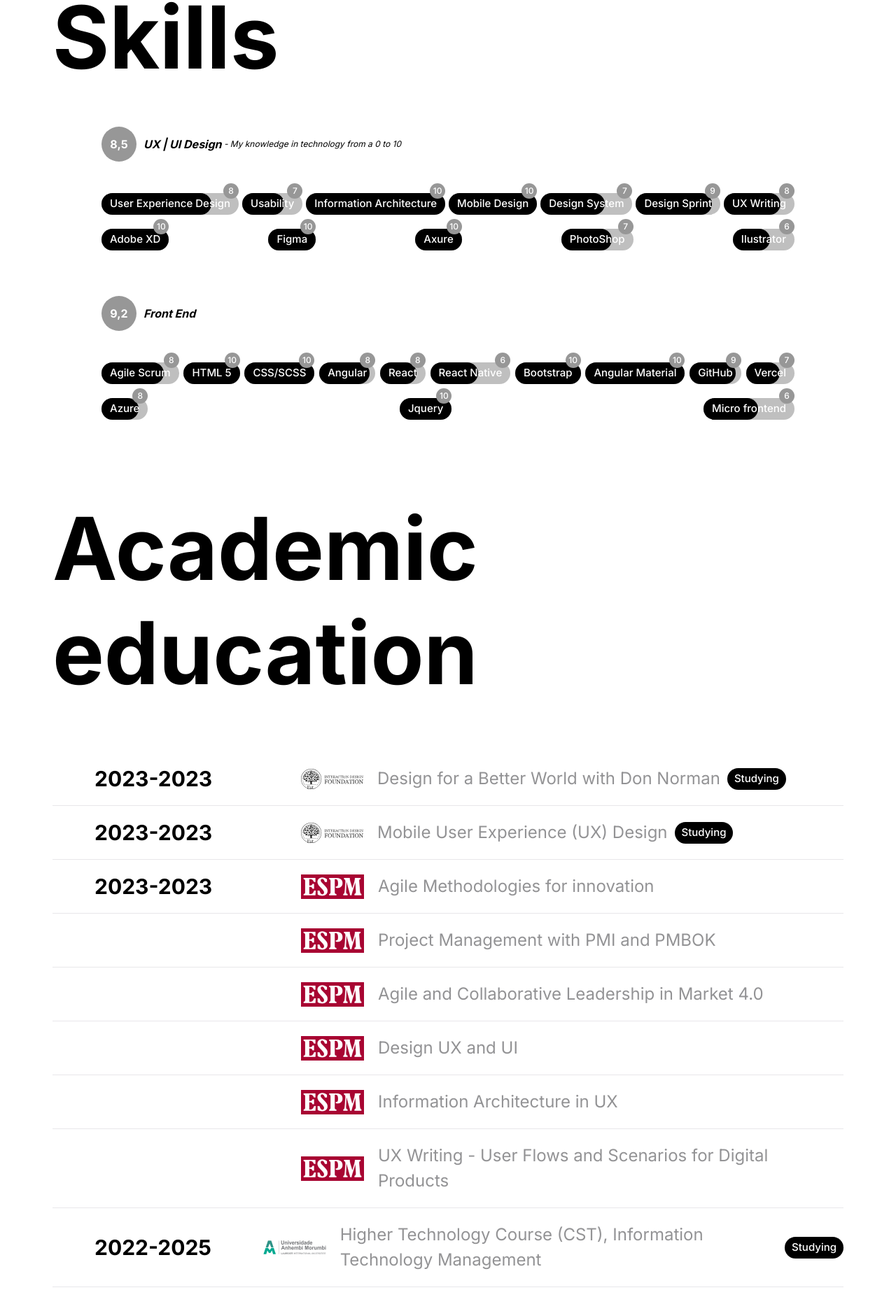
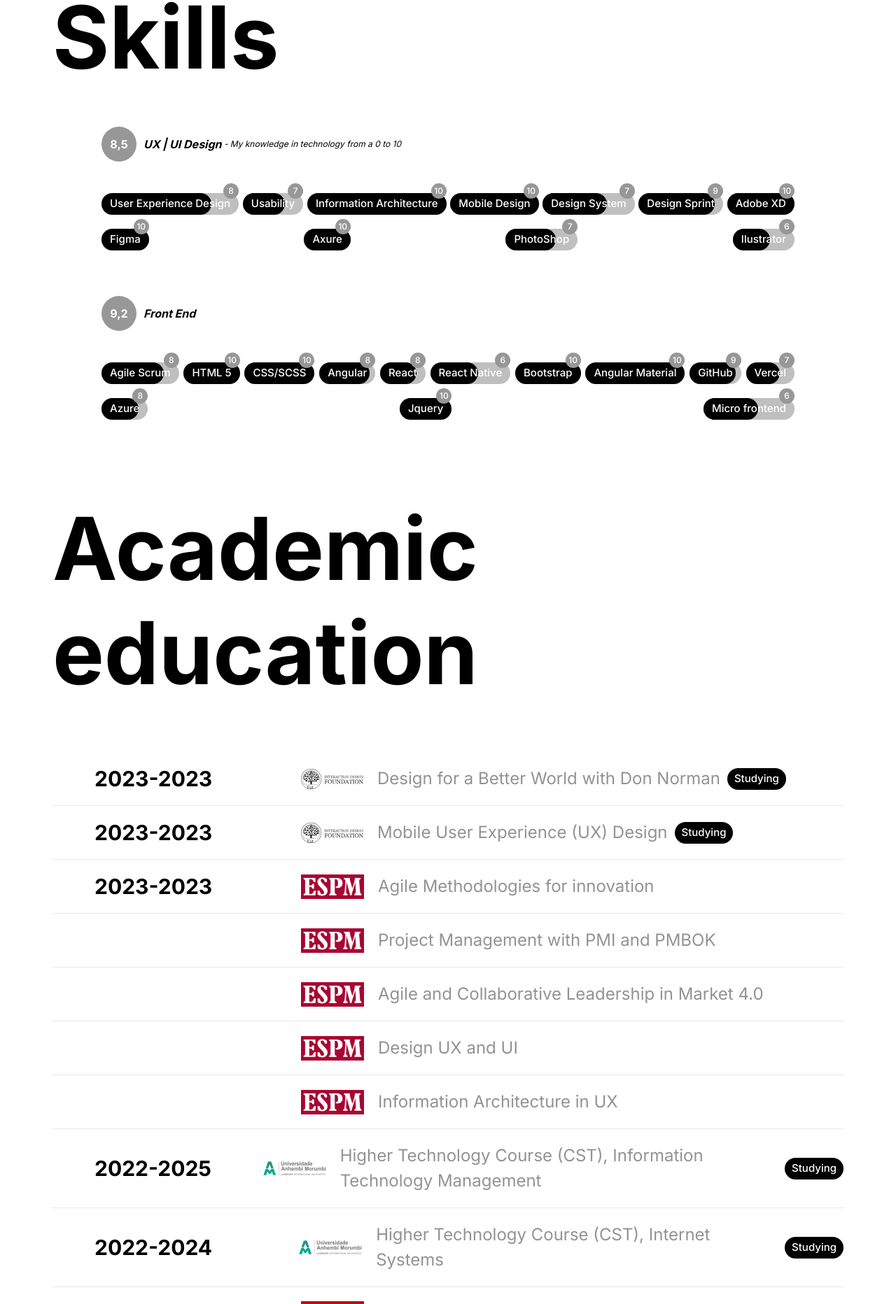
Before and after one commit to thiagosantosa/portfolio, a React (Create React App) app: page / in a window 1280 px wide. Shown: the part 6693-8557 px from the top of the page at 70% size. Built offline with nearby package versions, Linux system fonts and the light colour scheme.

Commit message:
retirada UX Writing

```diff
--- a/src/pages/Home.js
+++ b/src/pages/Home.js
@@ -172,7 +172,6 @@ function Home() {
               <div div className='container__tags__item'><i>Mobile Design</i> <span>10</span> <div data-label="punctuation" style={{width: '100%'}}></div></div>
               <div div className='container__tags__item'><i>Design System</i> <span>7</span> <div data-label="punctuation" style={{width: '70%'}}></div></div>
               <div div className='container__tags__item'><i>Design Sprint</i> <span>9</span> <div data-label="punctuation" style={{width: '90%'}}></div></div>
-              <div div className='container__tags__item'><i>UX Writing</i> <span>8</span> <div data-label="punctuation" style={{width: '80%'}}></div></div>
               <div div className='container__tags__item'><i>Adobe XD</i> <span>10</span> <div data-label="punctuation" style={{width: '100%'}}></div></div>
               <div div className='container__tags__item'><i>Figma</i> <span>10</span> <div data-label="punctuation" style={{width: '100%'}}></div></div>
               <div div className='container__tags__item'><i>Axure</i> <span>10</span> <div data-label="punctuation" style={{width: '100%'}}></div></div>
@@ -214,7 +213,6 @@ function Home() {
             <li><h3>&nbsp;</h3> <img src={LogoEspm} className='container__education__item_logo' /> Agile and Collaborative Leadership in Market 4.0</li>
             <li><h3>&nbsp;</h3> <img src={LogoEspm} className='container__education__item_logo' /> Design UX and UI</li>
             <li><h3>&nbsp;</h3> <img src={LogoEspm} className='container__education__item_logo' /> Information Architecture in UX</li>
-            <li><h3>&nbsp;</h3> <img src={LogoEspm} className='container__education__item_logo' /> UX Writing - User Flows and Scenarios for Digital Products</li>
             <li><h3>2022-2025</h3> <img src={LogoAnhembi} className='container__education__item_logo' /> Higher Technology Course (CST), Information Technology Management <span className='container__education__item_now'>Studying</span></li>
             <li><h3>2022-2024</h3> <img src={LogoAnhembi} className='container__education__item_logo' /> Higher Technology Course (CST), Internet Systems <span className='container__education__item_now'>Studying</span></li>
             <li><h3>2022-2022</h3> <img src={LogoPanamericana} className='container__education__item_logo' /> Design Leaders Mindset, Game Design and Digital Media</li>
```
